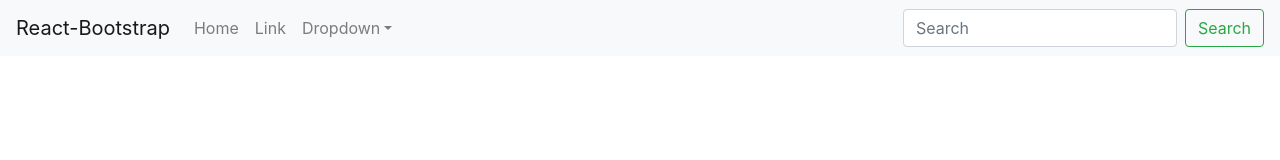
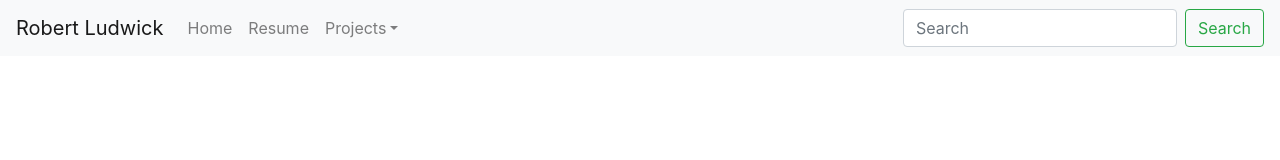
Before and after one commit to RobertLudwick/robertludwick.github.io, a React (Create React App) app: page / in a window 1280 px wide. Shown: the top 160 px of the page. Built offline with nearby package versions, Linux system fonts and the light colour scheme.

Commit message:
added a resume download link

```diff
--- a/package.json
+++ b/package.json
@@ -7,8 +7,10 @@
     "@testing-library/jest-dom": "^4.2.4",
     "@testing-library/react": "^9.5.0",
     "@testing-library/user-event": "^7.2.1",
-    "gh-pages": "^3.0.0",
+    "bootstrap": "^4.5.0",
+    "gh-pages": "^3.1.0",
     "react": "^16.13.1",
+    "react-bootstrap": "^1.0.1",
     "react-dom": "^16.13.1",
     "react-scripts": "3.4.1"
   },
--- a/public/index.html
+++ b/public/index.html
@@ -24,7 +24,7 @@
       work correctly both with client-side routing and a non-root public URL.
       Learn how to configure a non-root public URL by running `npm run build`.
     -->
-    <title>React App</title>
+    <title>Robert Ludwick</title>
 
     <!-- Start Single Page Apps for GitHub Pages -->
     <script type="text/javascript">
--- a/src/components/navi.jsx
+++ b/src/components/navi.jsx
@@ -11,13 +11,13 @@ class Navi extends React.Component {
   render () {
     return (
     <Navbar bg="light" expand="lg">
-    <Navbar.Brand href="#home">React-Bootstrap</Navbar.Brand>
+    <Navbar.Brand href="#home">Robert Ludwick</Navbar.Brand>
     <Navbar.Toggle aria-controls="basic-navbar-nav" />
     <Navbar.Collapse id="basic-navbar-nav">
       <Nav className="mr-auto">
         <Nav.Link href="#home">Home</Nav.Link>
-        <Nav.Link href="#link">Link</Nav.Link>
-        <NavDropdown title="Dropdown" id="basic-nav-dropdown">
+        <Nav.Link href="https://drive.google.com/uc?export=download&id=18J0sZfvwXfM5uwHfaOoootrs-mYJP-6v">Resume</Nav.Link>
+        <NavDropdown title="Projects" id="basic-nav-dropdown">
           <NavDropdown.Item href="#action/3.1">Action</NavDropdown.Item>
           <NavDropdown.Item href="#action/3.2">Another action</NavDropdown.Item>
           <NavDropdown.Item href="#action/3.3">Something</NavDropdown.Item>
```
Also changed, not shown: 1 other file (tests, documents, lock files or other folders).
